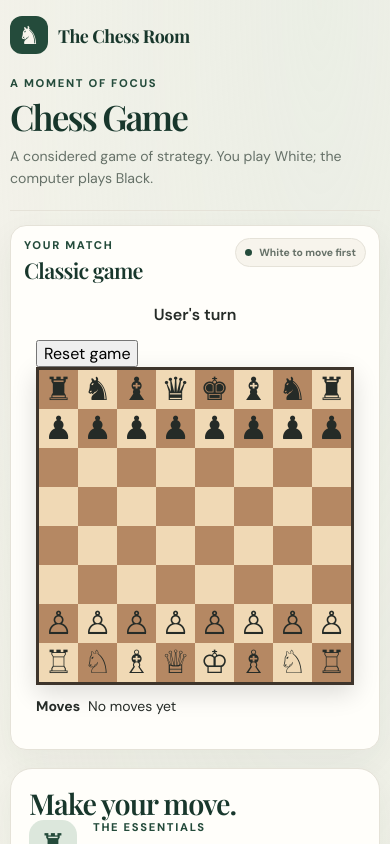
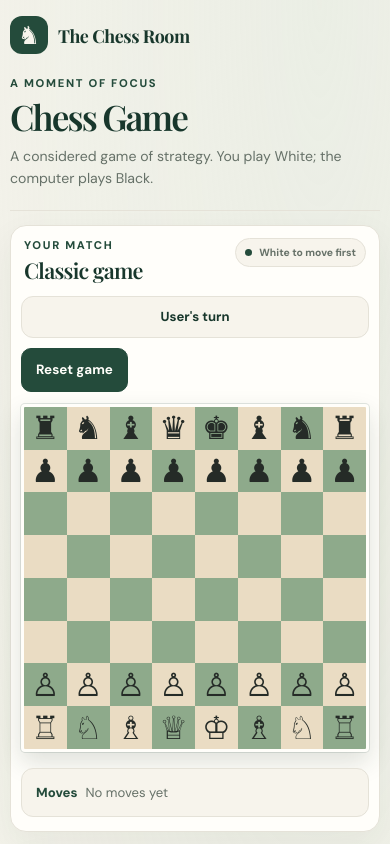
Before and after one commit to Pariram140/Chess-game, a React (Create React App) app: page / in a window 390 px wide. Shown: the top 844 px of the page. Built offline with nearby package versions, Linux system fonts and the light colour scheme.

Commit message:
style(ui): adapt board controls to responsive shell

```diff
--- a/src/components/Board/Board.css
+++ b/src/components/Board/Board.css
@@ -1,70 +1,10 @@
-.chess-game {
-  width: fit-content;
-  max-width: 100%;
-  margin: 1.25rem auto;
-}
-
-.game-status {
-  min-height: 1.5rem;
-  margin-bottom: 0.75rem;
-  font-weight: 600;
-  text-align: center;
-}
-
-.board {
-  overflow: hidden;
-  width: fit-content;
-  border: 3px solid #3d342b;
-  box-shadow: 0 8px 24px rgba(0, 0, 0, 0.14);
-}
-
-.board-row {
-  display: flex;
-}
-
-.square {
-  display: flex;
-  align-items: center;
-  justify-content: center;
-  width: clamp(36px, 10vw, 64px);
-  aspect-ratio: 1;
-  padding: 0;
-  border: 0;
-  border-radius: 0;
-  cursor: pointer;
-  color: inherit;
-}
-
-.square.light {
-  background: #f0d9b5;
-}
-
-.square.dark {
-  background: #b58863;
-}
-
-.square.selected {
-  background: #e5c84b;
-  box-shadow: inset 0 0 0 4px rgba(92, 72, 0, 0.45);
-}
-
-.square:focus-visible {
-  position: relative;
-  z-index: 1;
-  outline: 3px solid #1565c0;
-  outline-offset: -3px;
-}
-
-.move-history {
-  display: flex;
-  flex-wrap: wrap;
-  gap: 0.5rem;
-  margin-top: 0.75rem;
-  max-width: 100%;
-  font-size: 0.875rem;
-  overflow-wrap: anywhere;
-}
-
-.move-history-label {
-  font-weight: 700;
-}
+.chess-game{width:100%;max-width:100%;margin:0 auto}
+.game-status{min-height:2.75rem;display:flex;align-items:center;justify-content:center;margin:14px 0 12px;padding:9px 12px;border:1px solid var(--border-subtle);border-radius:12px;background:var(--ivory);color:var(--forest-deep);font-size:.9rem;font-weight:700;text-align:center}
+.chess-game>button,.promotion-picker button{min-height:42px;margin:0 6px 12px 0;padding:9px 14px;border:1px solid var(--forest);border-radius:10px;background:var(--forest);color:#fffefa;cursor:pointer;font-size:.84rem;font-weight:700;transition:background-color 140ms ease,transform 140ms ease}
+.chess-game>button:hover,.promotion-picker button:hover{background:var(--forest-deep)}.chess-game>button:active,.promotion-picker button:active{transform:translateY(1px)}
+.board{width:min(100%,560px);margin:0 auto;overflow:hidden;border:5px solid var(--surface);border-radius:7px;background:var(--surface);box-shadow:0 10px 24px rgba(36,57,42,.15),0 0 0 1px rgba(36,75,59,.13)}
+.board-row{display:flex;width:100%}.square{position:relative;display:flex;align-items:center;justify-content:center;flex:1 1 12.5%;min-width:0;aspect-ratio:1;padding:0;border:0;border-radius:0;cursor:pointer;color:inherit}
+.square.light{background:var(--board-light)}.square.dark{background:var(--board-dark)}.square.selected{background:#e4c96e;box-shadow:inset 0 0 0 3px rgba(92,72,0,.42)}.square:disabled{cursor:default}.square:focus-visible{z-index:1;outline:3px solid var(--focus-ring);outline-offset:-4px}
+.promotion-picker{display:flex;flex-wrap:wrap;gap:4px}.move-history{display:flex;flex-wrap:wrap;gap:8px;max-height:132px;margin-top:16px;padding:13px 14px;overflow-y:auto;border:1px solid var(--border-subtle);border-radius:12px;background:var(--ivory);color:var(--text-muted);font-size:.82rem;line-height:1.6;overflow-wrap:anywhere}.move-history-label{color:var(--forest);font-weight:800}
+@media(max-width:600px){.game-status{min-height:42px;margin:10px 0;font-size:.82rem}.board{border-width:3px;border-radius:4px}.square:focus-visible{outline-offset:-3px}.chess-game>button,.promotion-picker button{min-height:44px}}
+@media(prefers-reduced-motion:reduce){.chess-game>button,.promotion-picker button{transition:none}}
```
